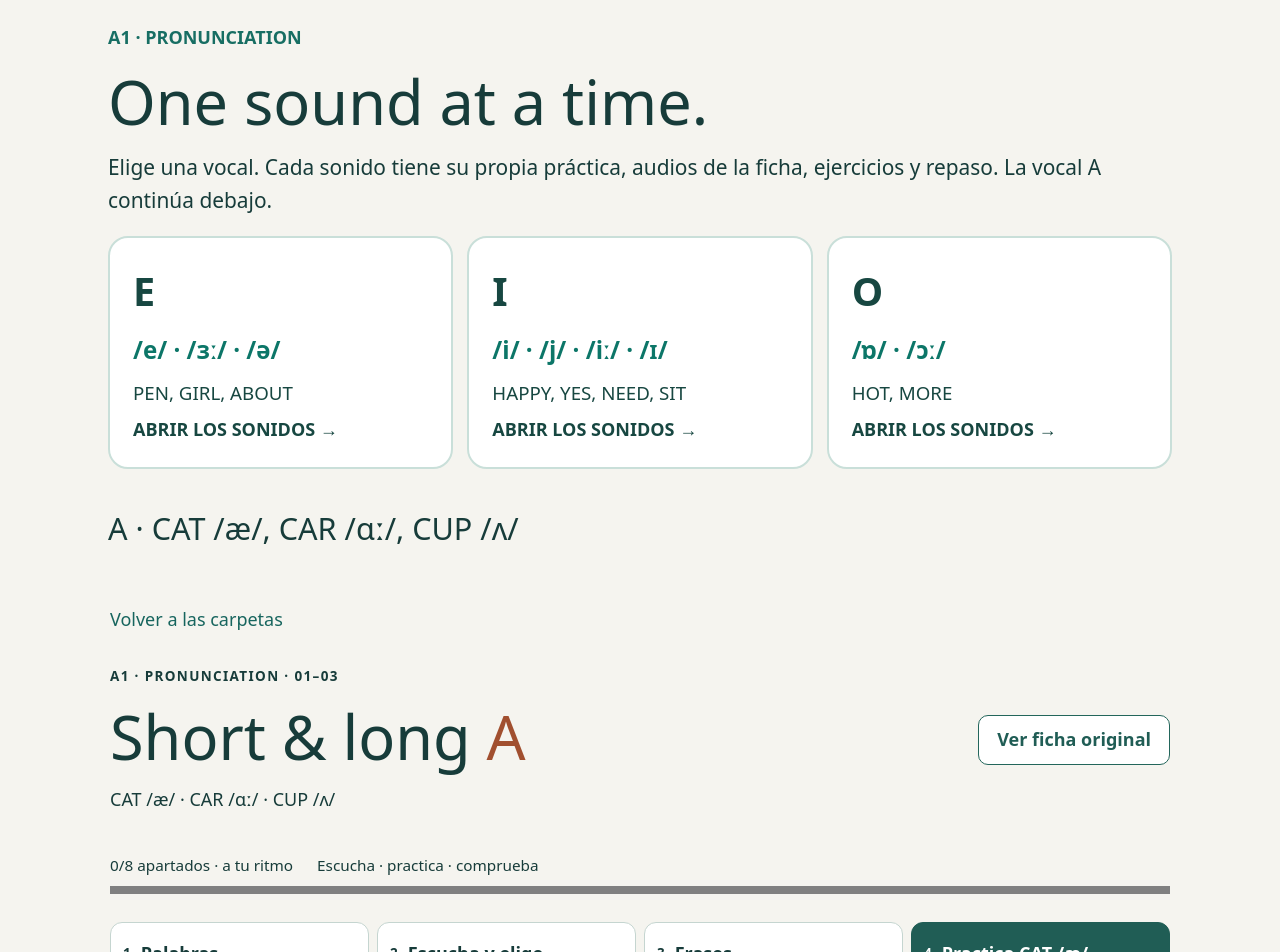
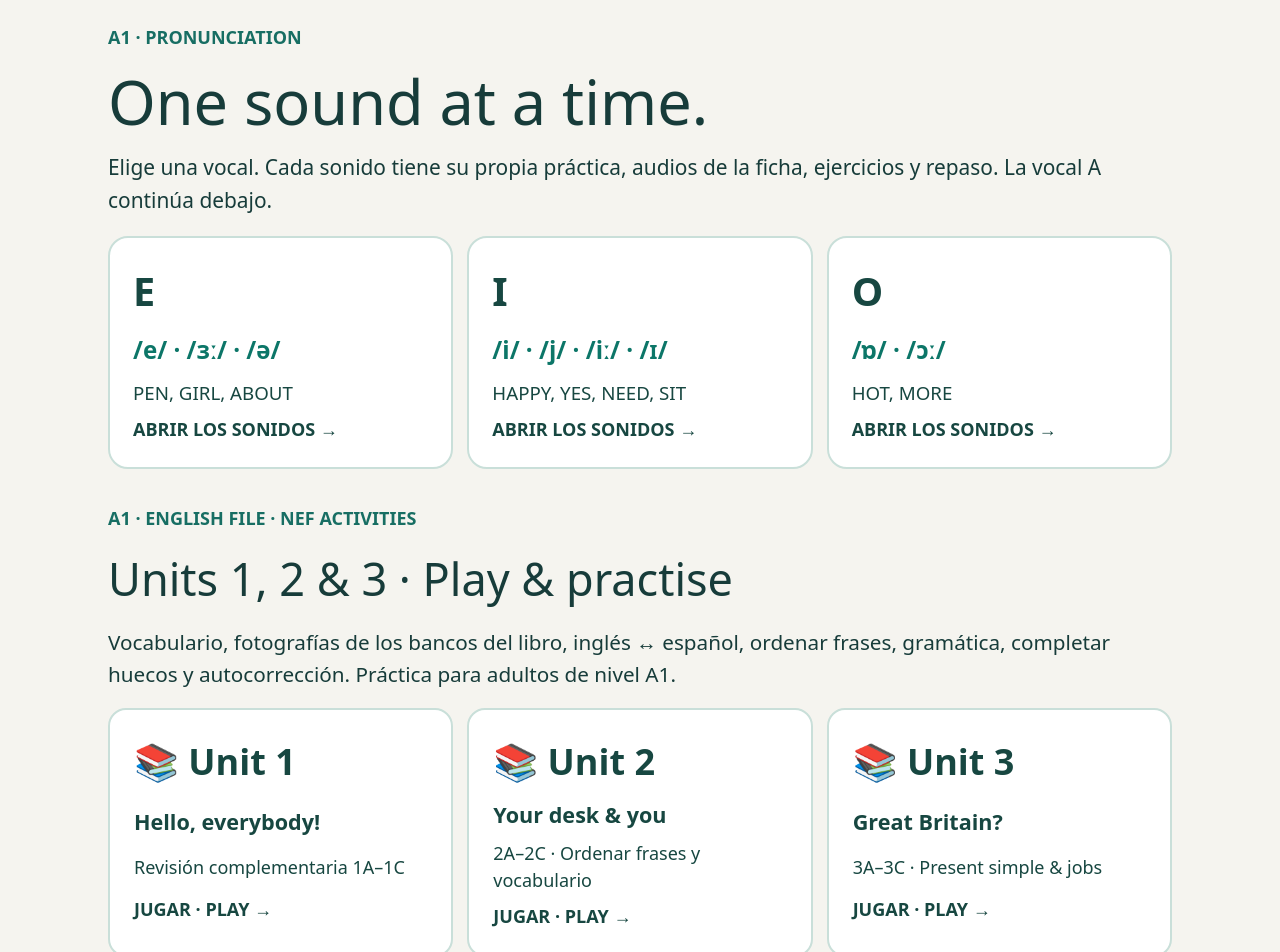
Before and after one commit to missceteach-gif/celia-phonetics, a React app: page / in a window 1280 px wide. Shown: the top 952 px of the page. Built offline with nearby package versions, Linux system fonts and the light colour scheme; the HTML template or start-up script is replaced by a standard one.

Commit message:
Expose NEF A1 Units 1–3 and IPA pronunciation from one public practice home

```diff
--- a/src/main.tsx
+++ b/src/main.tsx
@@ -13,5 +13,13 @@ createRoot(document.getElementById('root')!).render(<main className="homePage ne
 <strong style={{fontSize:'1.34rem',color:'#0c7668'}}>{ipa}</strong>
 <span style={{fontSize:'1.04rem'}}>{words}</span><b>ABRIR LOS SONIDOS →</b></a>)}
 </div>
+<section style={{margin:'26px 0 40px'}}>
+<p style={{fontSize:'1rem',fontWeight:900,color:'#176e63'}}>A1 · ENGLISH FILE · NEF ACTIVITIES</p>
+<h2 style={{fontSize:'clamp(1.7rem,4vw,2.5rem)',margin:'9px 0'}}>Units 1, 2 & 3 · Play & practise</h2>
+<p style={{fontSize:'1.15rem',marginBottom:18}}>Vocabulario, fotografías de los bancos del libro, inglés ↔ español, ordenar frases, gramática, completar huecos y autocorrección. Práctica para adultos de nivel A1.</p>
+<div style={{display:'grid',gridTemplateColumns:'repeat(auto-fit,minmax(min(100%,240px),1fr))',gap:14}}>
+{[['1','Hello, everybody!','Revisión complementaria 1A–1C'],['2','Your desk & you','2A–2C · Ordenar frases y vocabulario'],['3','Great Britain?','3A–3C · Present simple & jobs']].map(([n,t,d])=><a href={'/celia-phonetics/a1/nef-activities/unit-'+n+'/'} key={n} style={{display:'grid',gap:8,padding:24,border:'2px solid #c9dfd9',borderRadius:18,background:'#fff',color:'#174741',textDecoration:'none'}}>
+<b style={{fontSize:'2rem'}}>📚 Unit {n}</b><strong style={{fontSize:'1.2rem'}}>{t}</strong><span>{d}</span><b>JUGAR · PLAY →</b></a>)}
+</div></section>
 <h2 style={{marginBottom:9}}>A · CAT /æ/, CAR /ɑː/, CUP /ʌ/</h2>
 </section><Practice/></main>);
```
